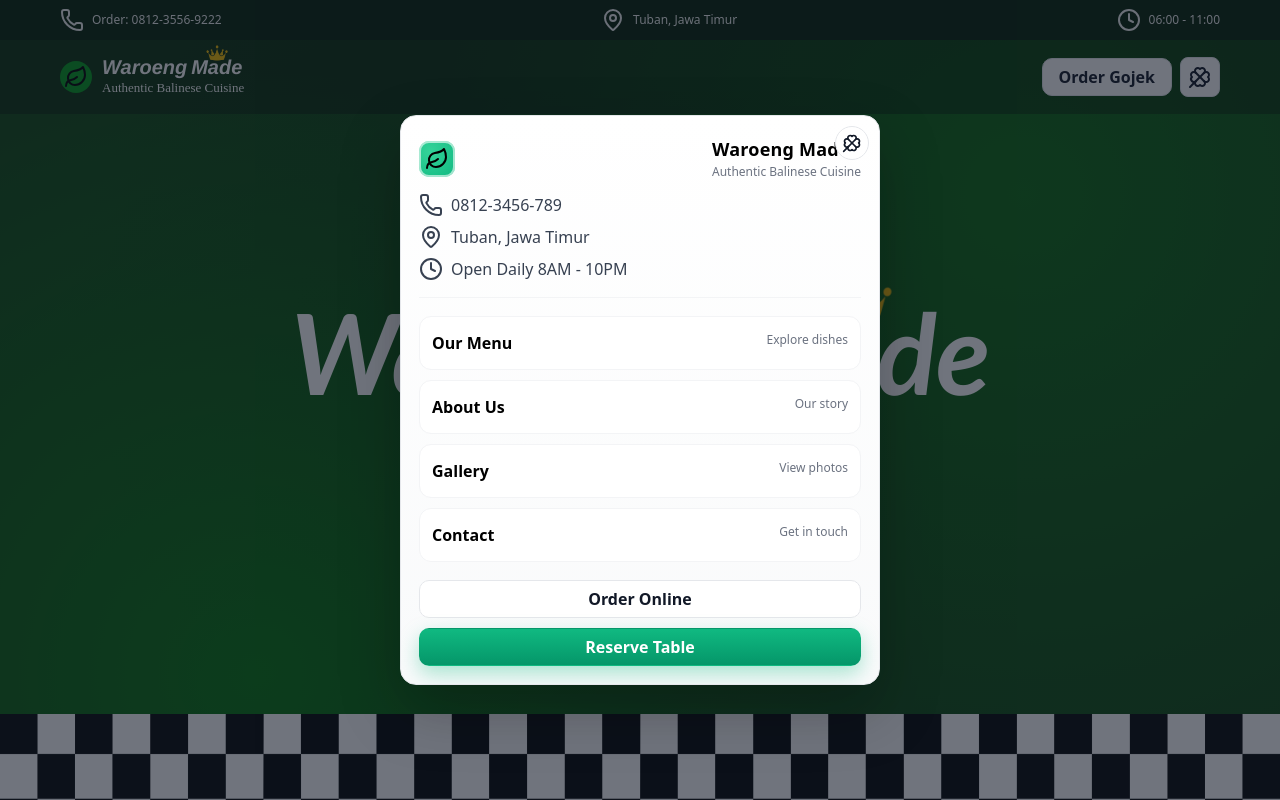
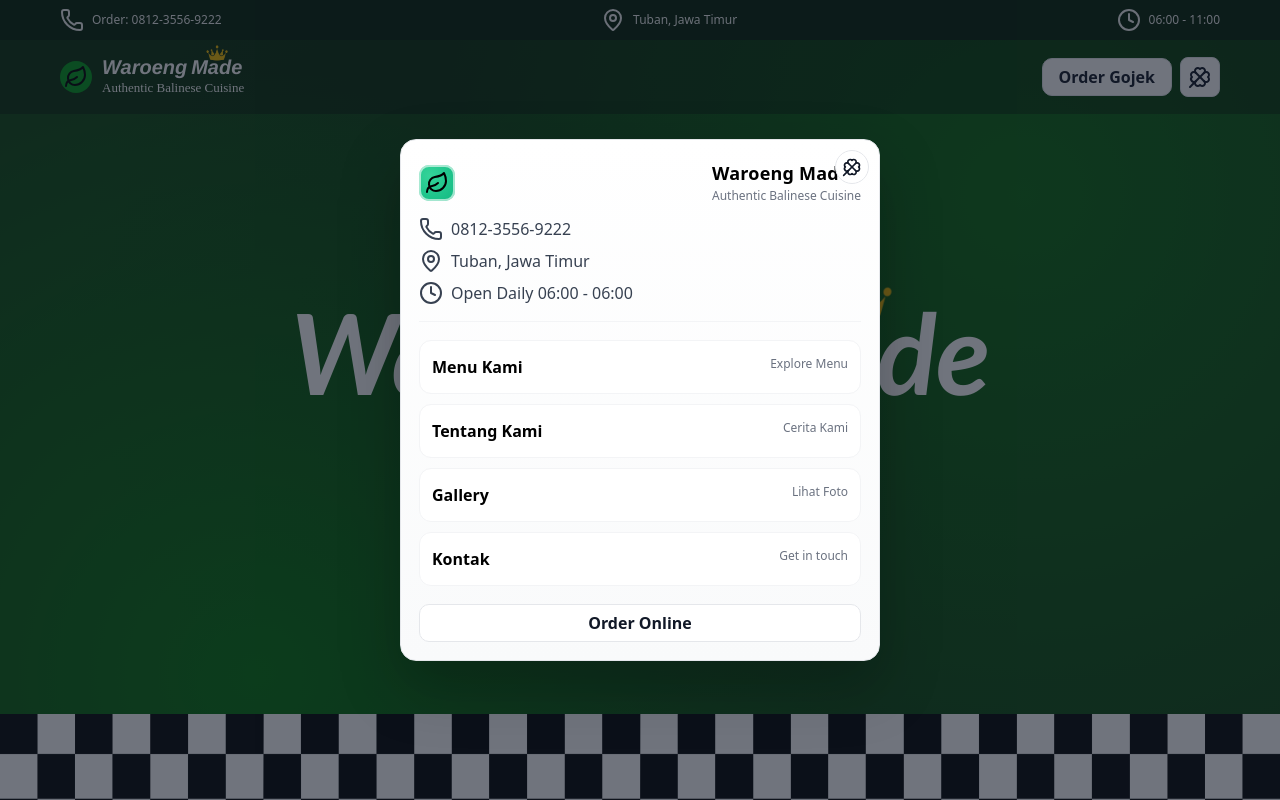
Before and after one commit to Jakinisme/waroeng-made, a React (Vite) app: page / in a window 1280 px wide. Both pictures are taken after a click on the button "Open menu". Built offline with nearby package versions, Linux system fonts and the light colour scheme.

Commit message:
feat: enhance Footer with visibility transition and update Menu with localized content

```diff
--- a/src/components/layout/Footer/Footer.module.css
+++ b/src/components/layout/Footer/Footer.module.css
@@ -6,6 +6,14 @@
   color: #fff;
   padding: 3rem 1rem;
   font-family: 'Arial', sans-serif;
+  opacity: 0;
+  transform: translateY(30px);
+  transition: all 0.6s ease-out;
+}
+
+.footer.visible {
+  opacity: 1;
+  transform: translateY(0);
 }
 
 .container {
--- a/src/components/layout/Footer/Footer.tsx
+++ b/src/components/layout/Footer/Footer.tsx
@@ -1,6 +1,8 @@
 import styles from './Footer.module.css'
 
-const footer = () => {
+import useIntersectionObserver from "../../../hooks/useInteractionObserver"
+
+const Footer = () => {
     const widget = [
         { title: 'Waroeng Made', about: 'Waroeng Made menghadirkan cita rasa autentik Bali dalam suasana hangat dan bersahabat. Nikmati hidangan khas Pulau Dewata dari ayam betutu yang gurih hingga sambal pedas penuh rasa semua diolah dengan cinta untuk pengalaman bersantap yang tak terlupakan.', isAbout: true},
         { title: 'Jam Buka', about: 'Senin - Sabtu', isHours: true },
@@ -14,8 +16,15 @@ const footer = () => {
         { day: 'Jumat', time: '6:00 - 11:00' },
         { day: 'Sabtu', time: '6:00 - 11:00' },
     ]
+
+    const { ref, isIntersecting } = useIntersectionObserver({
+                threshold: 0.5,
+                rootMargin: '0px 0px -50px 0px',
+                triggerOnce: true
+            })
+
     return (
-        <footer className={styles.footer}>
+        <footer className={`${styles.footer} ${(isIntersecting ? styles.visible : '')}`} ref={ref}>
             <div className={styles.container}>
               {widget.map((item, index) => (
                <div className={styles.content} key={index}>
@@ -45,4 +54,4 @@ const footer = () => {
     )
 }
 
-export default footer;
+export default Footer;
--- a/src/components/layout/Gallery/Gallery.tsx
+++ b/src/components/layout/Gallery/Gallery.tsx
@@ -18,7 +18,7 @@ type GallerySectionProps = {
 
 const Gallery = ({
   title = "Gallery",
-  subtitle = "A curated look",
+  subtitle = "",
 }: GallerySectionProps) => {
 
   const image = [
--- a/src/components/layout/Info/Info.tsx
+++ b/src/components/layout/Info/Info.tsx
@@ -40,7 +40,7 @@ const Info = () => {
     return (
         <section ref={ref} className={`${styles.info} ${isIntersecting ? styles.visible : ''}`}>
             <div className={styles.infoContent}>
-                <span className={styles.infoTitle}>Our Menu</span>
+                <span className={styles.infoTitle}>Menu Kami</span>
                 <p className={styles.infoDescription}>
                     {typewriterDescription}
                     {!isComplete && <span className={styles.cursor}>|</span>}
--- a/src/components/pages/Home/Home.tsx
+++ b/src/components/pages/Home/Home.tsx
@@ -20,8 +20,8 @@ const Home = () => {
             <About />
             <Info />
             <Gallery
-            title="Our Gallery"
-            subtitle="Lorem ipsum dolor sit amet consectetur adipisicing elit. Iste recusandae nostrum quam animi, eligendi impedit expedita magnam vel porro ab consequatur tenetur, quia, error amet! Minus dicta libero rerum minima?"
+            title="Gallery"
+            subtitle="A glimpse into our culinary creations"
             ></Gallery>
         </main>
     )
--- a/src/components/ui/Menu/Menu.tsx
+++ b/src/components/ui/Menu/Menu.tsx
@@ -8,10 +8,10 @@ import styles from "./Menu.module.css"
 
 const Menu = () => {
   const linkItem = [
-    {href: "/menu", label: "Our Menu", description: "Explore dishes"},
-    {href: '/about', label: "About Us", description: "Our story"},
-    {href: '/gallery', label: "Gallery", description: "View photos"},
-    {href: '/contact', label: "Contact", description: "Get in touch"},
+    {href: "/menu", label: "Menu Kami", description: "Explore Menu"},
+    {href: '/about', label: "Tentang Kami", description: "Cerita Kami"},
+    {href: '/gallery', label: "Gallery", description: "Lihat Foto"},
+    {href: '/contact', label: "Kontak", description: "Get in touch"},
   ]
 
   const [isOpen, setIsOpen] = useState<boolean>(false)
@@ -95,7 +95,7 @@ const Menu = () => {
               <div className={styles.restaurantDetails}>
                 <div className={styles.detailItem}>
                   <Phone className="h-4 w-4" />
-                  <span>0812-3456-789</span>
+                  <span>0812-3556-9222</span>
                 </div>
                 <div className={styles.detailItem}>
                   <MapPin className="h-4 w-4" />
@@ -103,7 +103,7 @@ const Menu = () => {
                 </div>
                 <div className={styles.detailItem}>
                   <Clock className="h-4 w-4" />
-                  <span>Open Daily 8AM - 10PM</span>
+                  <span>Open Daily 06:00 - 06:00</span>
                 </div>
               </div>
             </div>
@@ -121,12 +121,6 @@ const Menu = () => {
               <Button variant="outline" className="" onClick={toggleMenu}>
                 Order Online
               </Button>
-              <Button
-                className=""
-                onClick={toggleMenu}
-              >
-                Reserve Table
-              </Button>
             </div>
           </div>
         </div>
```
